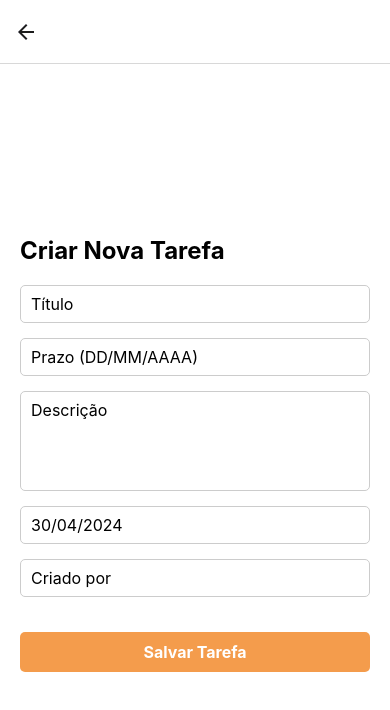
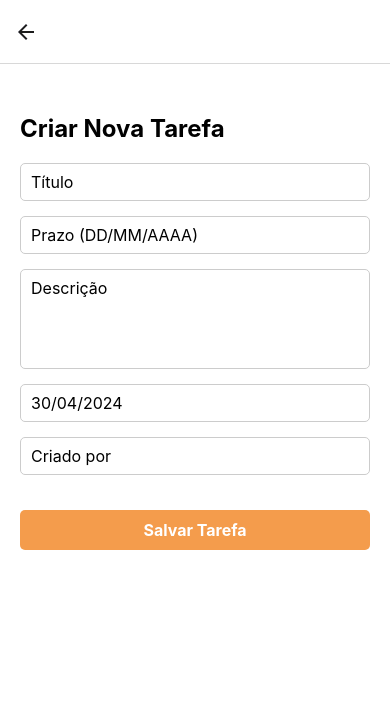
Before and after one commit to richardfariax/TasksApp, a React Native app: screen /CreateTask in a window 390 px wide. Shown: the top 710 px of the page. Built offline with nearby package versions, Linux system fonts and the light colour scheme; what expo-sqlite would draw is missing.

Commit message:
[feat] feito ajuste na tela para sempre ficar no topo e o botao salvar nao ficar escondido por causa do teclado

```diff
--- a/screens/CreateTask.tsx
+++ b/screens/CreateTask.tsx
@@ -7,8 +7,6 @@ import {
   TouchableOpacity,
   StyleSheet,
   ScrollView,
-  KeyboardAvoidingView,
-  Platform,
   Alert,
 } from "react-native";
 import { addTask } from "../model/tasks";
@@ -66,11 +64,10 @@ export default function CreateTask() {
   };
 
   return (
-    <KeyboardAvoidingView
-      style={{ flex: 1 }}
-      behavior={Platform.OS === "ios" ? "padding" : "height"}
+    <ScrollView
+      contentContainerStyle={styles.container}
+      keyboardShouldPersistTaps="handled"
     >
-      <ScrollView contentContainerStyle={styles.container}>
       <Text style={styles.title}>Criar Nova Tarefa</Text>
       <TextInput
         style={styles.input}
@@ -110,7 +107,6 @@ export default function CreateTask() {
         <Text style={styles.buttonText}>Salvar Tarefa</Text>
       </TouchableOpacity>
     </ScrollView>
-    </KeyboardAvoidingView>
   );
 }
 
@@ -119,7 +115,7 @@ const styles = StyleSheet.create({
     flexGrow: 1,
     backgroundColor: "#fff",
     padding: 20,
-    justifyContent: "center",
+    paddingTop: 50,
   },
   title: {
     fontSize: 24,
```
Lines whose indentation alone changed are shown as unchanged.
